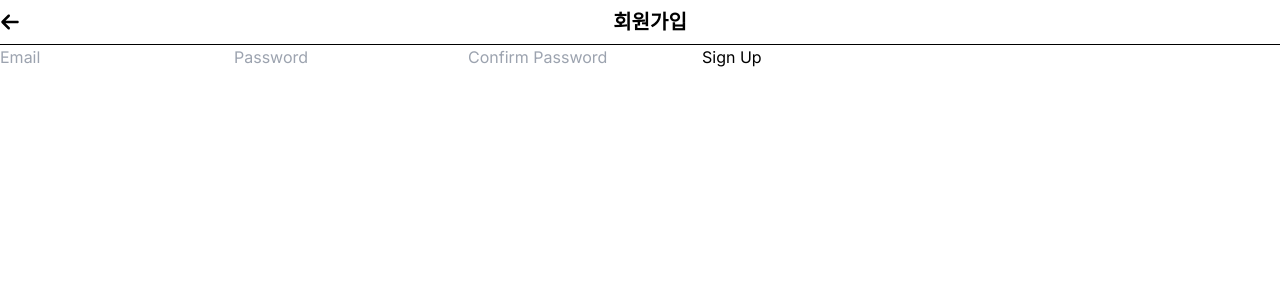
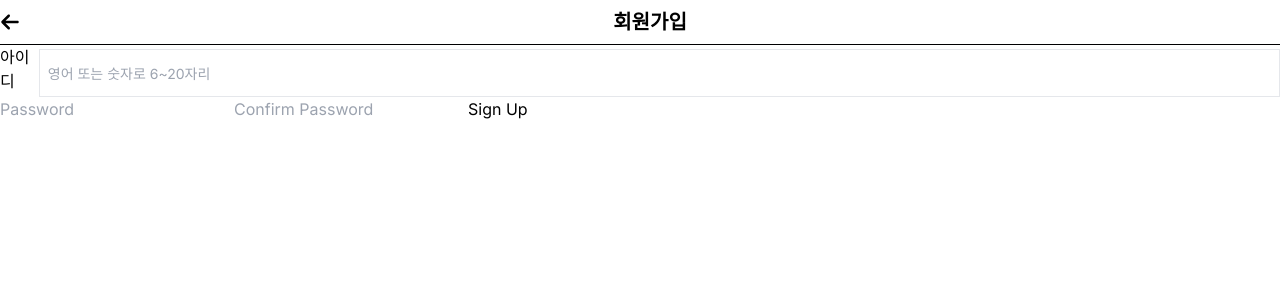
Before and after one commit to myonjin/Tyranno, a Next.js app: page /user/signupintro/signup in a window 1280 px wide. Shown: the top 300 px of the page. Built offline with nearby package versions, Linux system fonts and the light colour scheme.

Commit message:
feat : link 수정

```diff
--- a/src/app/user/login/page.tsx
+++ b/src/app/user/login/page.tsx
@@ -35,7 +35,7 @@ function Login() {
                         <span>|</span>
                         <a>비밀번호 찾기</a>
                         <span>|</span>
-                        <a>회원가입</a>
+                        <Link href="/user/signupintro">회원가입</Link>
                     </div>
                 </form>
 
--- a/src/app/user/signupintro/page.tsx
+++ b/src/app/user/signupintro/page.tsx
@@ -9,7 +9,7 @@ function Signup() {
     return (
         <div>
             <HeaderTitle title="회원가입" />
-            <h3 style={{ padding: '2%' }}>
+            <h3 style={{ padding: '2%', fontWeight: 'bold', fontSize: '20px' }}>
                 믿고 사는 즐거움 <br />
                 SSG.COM에 오신것을 환영합니다.
             </h3>
@@ -18,7 +18,7 @@ function Signup() {
             </div>
             <div>
                 <span>
-                    <Buttons title="인증번호 받기" />
+                    <Buttons title="멤버십 혜택 받고 통합회원 가입하기" />
                 </span>
                 <label>
                     <button className="button-groups" style={{ backgroundColor: '#f0f0f0' }}>
--- a/src/app/user/signupintro/signup/page.tsx
+++ b/src/app/user/signupintro/signup/page.tsx
@@ -5,7 +5,15 @@ function signup() {
         <div>
             <HeaderTitle title="회원가입" />
             <form className="flex-col">
-                <input type="text" placeholder="Email" />
+                <div className="flex">
+                    <span className="w-10"> 아이디</span>
+                    <input
+                        type="text"
+                        className=" mt-1 p-2 ml-30 h-12 w-full  border text-sm "
+                        placeholder="영어 또는 숫자로 6~20자리"
+                    />
+                </div>
+
                 <input type="password" placeholder="Password" />
                 <input type="password" placeholder="Confirm Password" />
                 <button type="submit">Sign Up</button>
```
